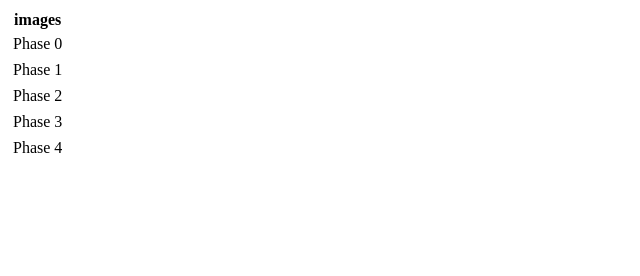
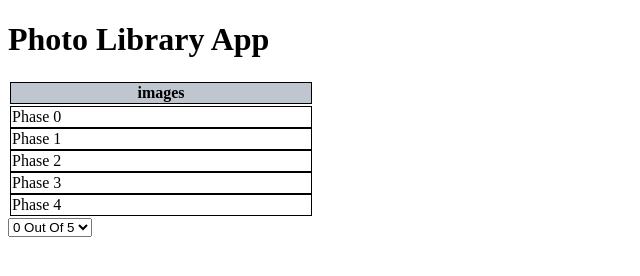
Before and after one commit to MaxBreakfast/MVCProject, a plain HTML site: page index.html in a window 1280 px wide. Shown: the whole page, without its empty margins (0-640 px from the left). Drawn offline with Linux system fonts and the light colour scheme.

Commit message:
committing for the evening

```diff
--- a/css/style.css
+++ b/css/style.css
@@ -0,0 +1,15 @@
+table{
+}
+tr{
+  display: block;
+  border: 1px solid black;
+  padding: 0;
+  width: 300px;
+}
+th{
+  background-color: #BFC6CF;
+  border: 1px solid black;
+}
+td{
+  display: block;
+}
--- a/index.html
+++ b/index.html
@@ -6,6 +6,7 @@
 <link rel="stylesheet" type="text/css" href="css/style.css">
 </head>
 <body>
+<h1>Photo Library App</h1>
 <div id='container'>
   <div id='app'></div>
 </div>
@@ -13,13 +14,19 @@
   <script src='lib/jquery-min.js'></script>
   <script src='lib/backbone-min.js'></script>
 
-
   <script src='js/models/AppModel.js'></script>
   <script src='js/models/ImageModel.js'></script>
+  <script src='js/models/DisplayImage.js'></script>
+  <script src='js/models/DropDownModel.js'></script>
+
   <script src='js/collections/ImageList.js'></script>
-  <script src='js/models/DisplayImage.js'></script>
+  <script src='js/collections/DropDownList.js'></script>
+
   <script src='js/data/ImageData.js'></script>
+  <script src='js/data/RatingData.js'></script>
 
+  <script src='js/views/DropDownView.js'></script>
+  <script src='js/views/DropDownEntryView.js'></script>
   <script src='js/views/ImageListView.js'></script>
   <script src='js/views/ImageItemView.js'></script>
   <script src='js/views/ImageView.js'></script>
--- a/js/app.js
+++ b/js/app.js
@@ -1,3 +1,6 @@
 var app = new AppView({
-  model: new AppModel({images: new ImageList(ImageData)})
+  model: new AppModel({
+    images: new ImageList(ImageData),
+    ratings: new DropDownList(RatingData)
+  })
 });
--- /dev/null
+++ b/js/collections/DropDownList.js
@@ -0,0 +1,3 @@
+var DropDownList = Backbone.Collection.extend({
+  model: DropDownModel
+})
--- /dev/null
+++ b/js/data/RatingData.js
@@ -0,0 +1,14 @@
+var RatingData = [{
+    rating: '0 Out Of 5'
+  }, {
+    rating: '1 Out Of 5'
+  }, {
+    rating: '2 Out Of 5'
+  }, {
+    rating: '3 Out Of 5'
+  }, {
+    rating: '4 Out Of 5'
+  }, {
+    rating: '5 Out Of 5'
+  },
+]
--- a/js/models/AppModel.js
+++ b/js/models/AppModel.js
@@ -2,6 +2,7 @@ var AppModel = Backbone.Model.extend({
   initialize: function(params){
     this.set('imageList', new ImageList());
     this.set('displayImage', new DisplayImage())
+    this.set('ratingList', new DropDownList())
 
 
     params.images.on('show', function(image){
--- a/js/models/DisplayImage.js
+++ b/js/models/DisplayImage.js
@@ -1,10 +1,10 @@
 var DisplayImage = ImageModel.extend({
-      initialize: function() {
-      },
+
 
     show: function(image) {
-      console.log(this.attributes = image)
-       this.trigger('display', this)
+      this.attributes = image.attributes;
+      console.log(this);
+       this.trigger('display', this);
     }
 
 })
--- /dev/null
+++ b/js/models/DropDownModel.js
@@ -0,0 +1,6 @@
+var DropDownModel = Backbone.Model.extend({
+
+  defaults: {
+    rating: ''
+  }
+})
--- a/js/views/AppView.js
+++ b/js/views/AppView.js
@@ -7,13 +7,18 @@ var AppView = Backbone.View.extend({
     this.image = new ImageView({
       collection: this.model.get('displayImage')
     });
+    this.rating = new DropDownView({
+      collection: this.model.get('ratings')
+    });
+
     this.render();
   },
 
   render: function() {
     this.$el.append([
       this.list.$el,
-            this.image.$el
+      this.image.$el,
+      this.rating.$el
     ]);
 
     return this;
--- /dev/null
+++ b/js/views/DropDownEntryView.js
@@ -0,0 +1,26 @@
+var DropDownEntryView = Backbone.View.extend({
+  tagName: 'option',
+  className: 'selector',
+
+  template: _.template('<%= rating %>'),
+
+  initialize: function(){
+    this.$el.on('select', this.doSomeStuff)
+  },
+
+  events:{
+    'change .selector': function(){
+      console.log('test123')
+      this.model.show();
+    }
+  },
+
+  doSomeStuff: function(){
+    console.log('test124')
+  },
+
+  render : function(){
+    return this.$el.html(this.template(this.model.attributes))
+
+  }
+})
--- /dev/null
+++ b/js/views/DropDownView.js
@@ -0,0 +1,28 @@
+var DropDownView = Backbone.View.extend({
+  tagName: 'select',
+  id: 'ratingSelector',
+
+  doSomething: function(){
+    console.log('test')
+  },
+  initialize: function() {
+    this.$el.on('change', this.doSomething);
+    this.render();
+  },
+
+   events:{
+    'change .ratingSelector': 'doSomething'
+  },
+
+
+
+  render: function() {
+    this.$el.children().detach();
+    this.$el.append(
+      this.collection.map(function(rating){
+        return new DropDownEntryView({model: rating}).render();
+      })
+    )
+  }
+
+})
--- a/js/views/ImageItemView.js
+++ b/js/views/ImageItemView.js
@@ -1,7 +1,7 @@
 var ImageItemView = Backbone.View.extend({
   tagName: 'tr',
 
-  template: _.template('<tr><td><%= name %></td></tr>'),
+  template: _.template('<td><%= name %></td>'),
 
   events:{
     'click': function(){
--- a/js/views/ImageView.js
+++ b/js/views/ImageView.js
@@ -1,14 +1,13 @@
 var ImageView = Backbone.View.extend({
 
 
-  template: _.template('<tr><td><img src="<%= fileName %>"></td></tr><tr><td><%= rating %></td</tr>'),
+  template: _.template('<td><img src="<%= fileName %>"></td><td><%= name %>: <%= rating %></td>'),
 
 initialize: function(){
   this.collection.on('display', this.render, this);
 },
 
   render: function(){
-    console.log(this)
-    return this.$el.html(this.template(this.collection.attributes.attributes))
+    return this.$el.html(this.template(this.collection.attributes))
   }
 })
```
Also changed, not shown: js/collections/DisplayImage.js (deleted, +0 -9 lines), js/data/ImageData.js (indentation only). Lines whose indentation alone changed are shown as unchanged.
